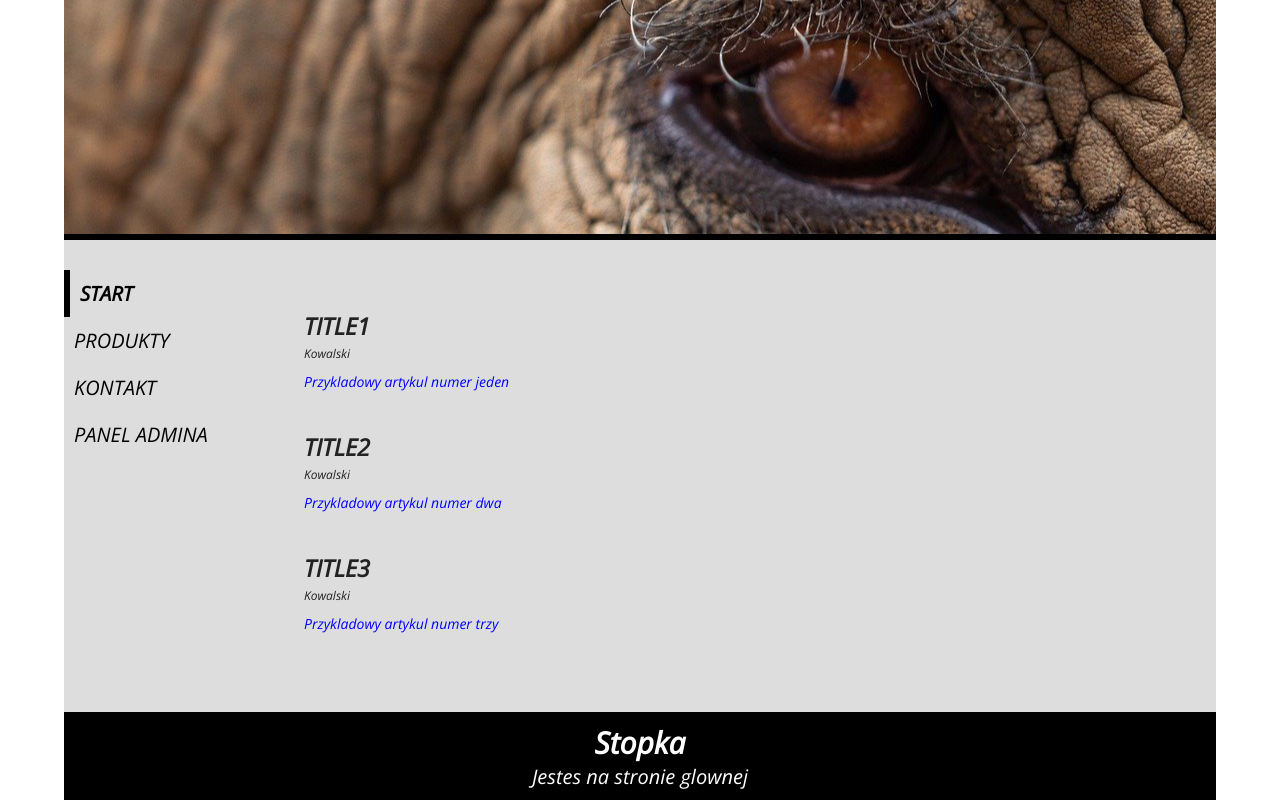
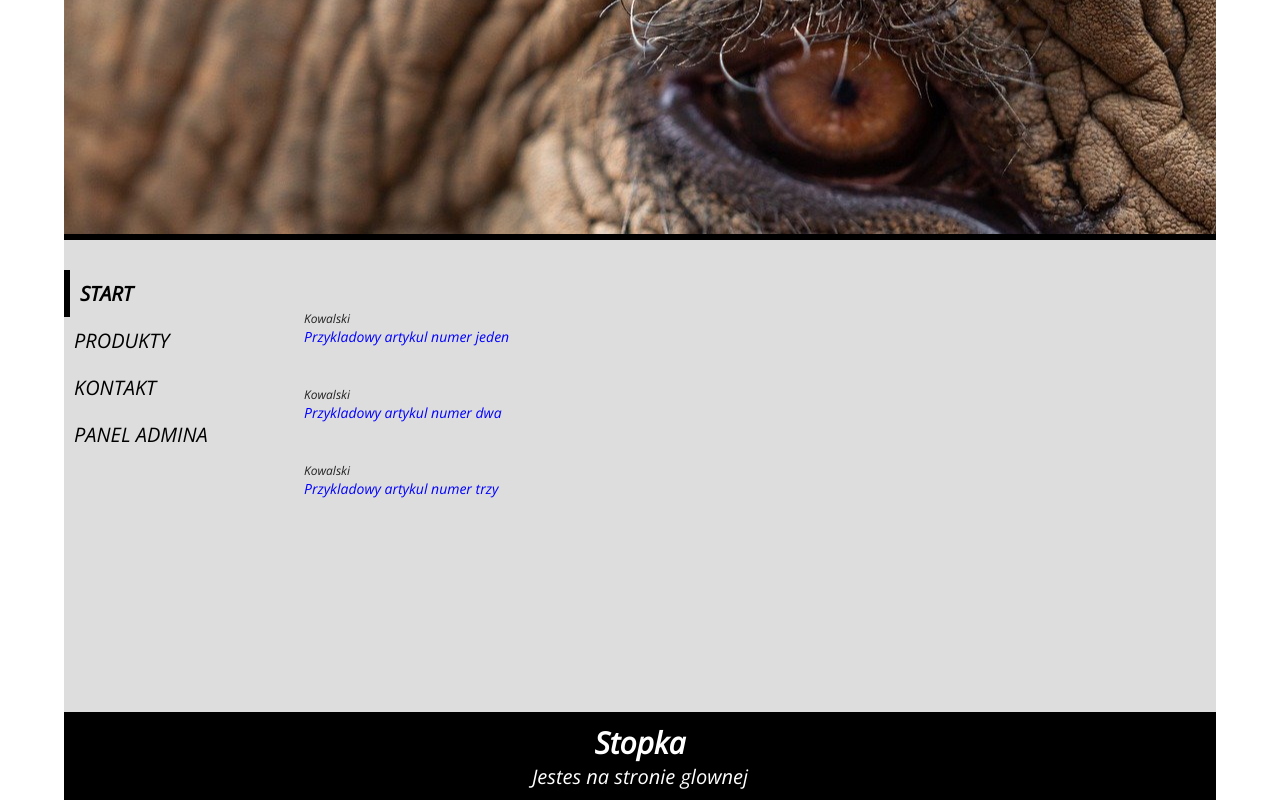
Before and after one commit to lukmul/asd, a React (Create React App) app in the folder s15-react-router-projekt/: page / in a window 1280 px wide. Built offline with nearby package versions, Linux system fonts and the light colour scheme.

Commit message:
article, Product changes

```diff
--- a/s15-react-router-projekt/src/components/Article.js
+++ b/s15-react-router-projekt/src/components/Article.js
@@ -8,8 +8,8 @@ const Article = ({ title, author, text }) => {
 
     return (
         <article style={styles}>
-            <h3 style={{ marginBottom: 3, textTransform: "uppercase" }}>{title}</h3>
-            <span style={{ marginBottom: 10, display: "block", fontSize: 12 }}>{author}</span>
+
+            <span style={{ display: "block", fontSize: 12 }}>{author}</span>
             <p style={{ color: "blue", fontSize: 14 }}>{text}</p>
         </article>
     );
--- a/s15-react-router-projekt/src/components/Product.js
+++ b/s15-react-router-projekt/src/components/Product.js
@@ -7,6 +7,7 @@ const Product = (props) => {
             <h3>00{props.productName}</h3>
             <h4>Jakas dziwna tresc</h4>
             <p>{props.productName}ipsum jeździ.</p>
+            <p>wiecej informacji</p>
         </article>
 
     );
```
